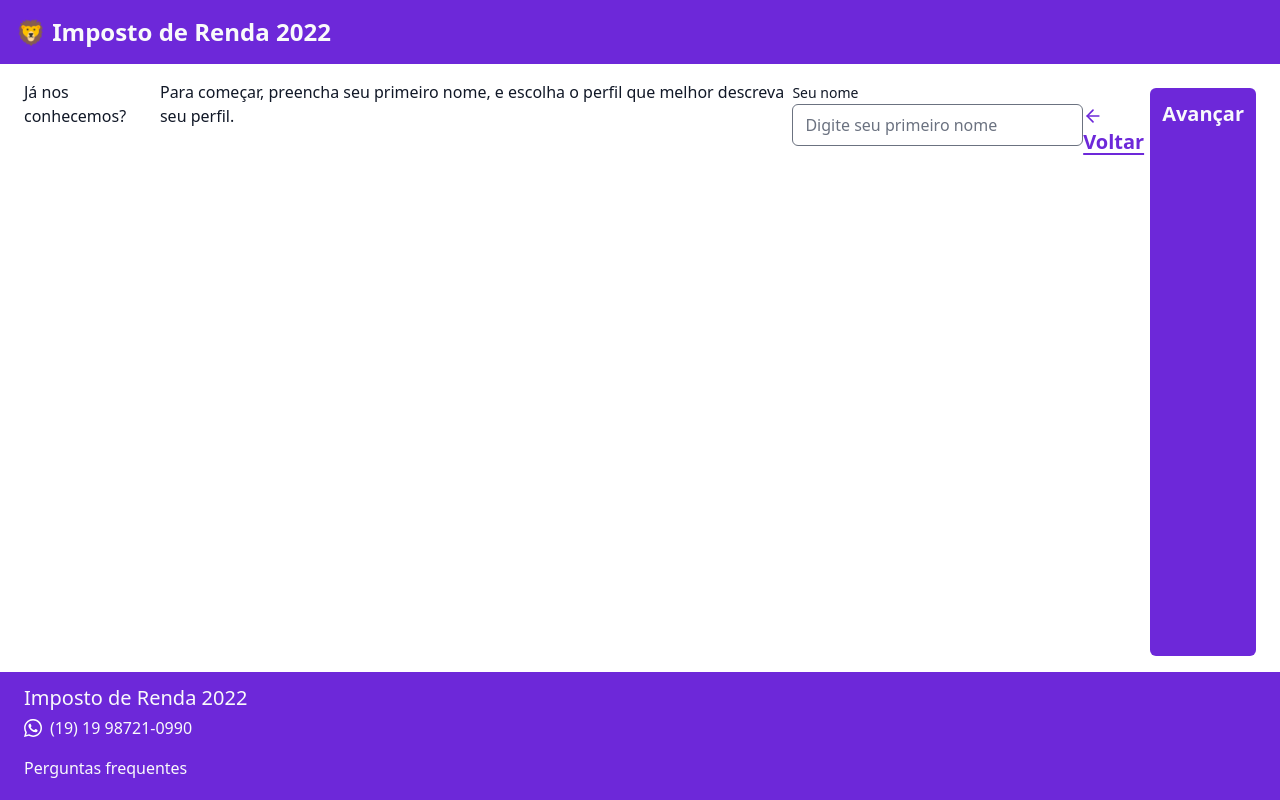
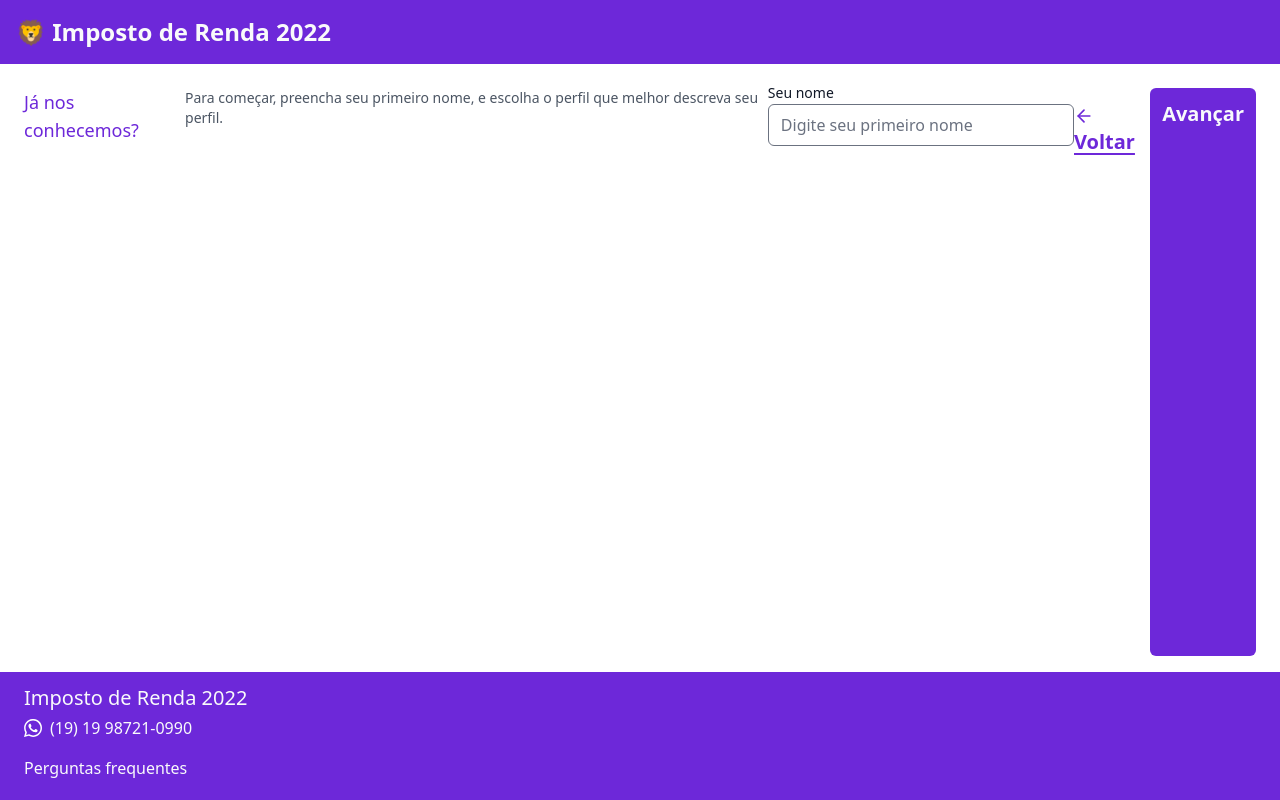
Before and after one commit to tadomaitis/declaracao-ir, a Next.js app: page /declaracao/passo1 in a window 1280 px wide. Built offline with nearby package versions, Linux system fonts and the light colour scheme.

Commit message:
add styling

```diff
--- a/pages/declaracao/styles/Passo1.module.css
+++ b/pages/declaracao/styles/Passo1.module.css
@@ -0,0 +1,7 @@
+.pageTitle {
+  @apply my-2 text-lg font-medium text-violet-700;
+}
+
+.pageDescription {
+  @apply my-2 text-sm font-medium text-gray-600;
+}
```
